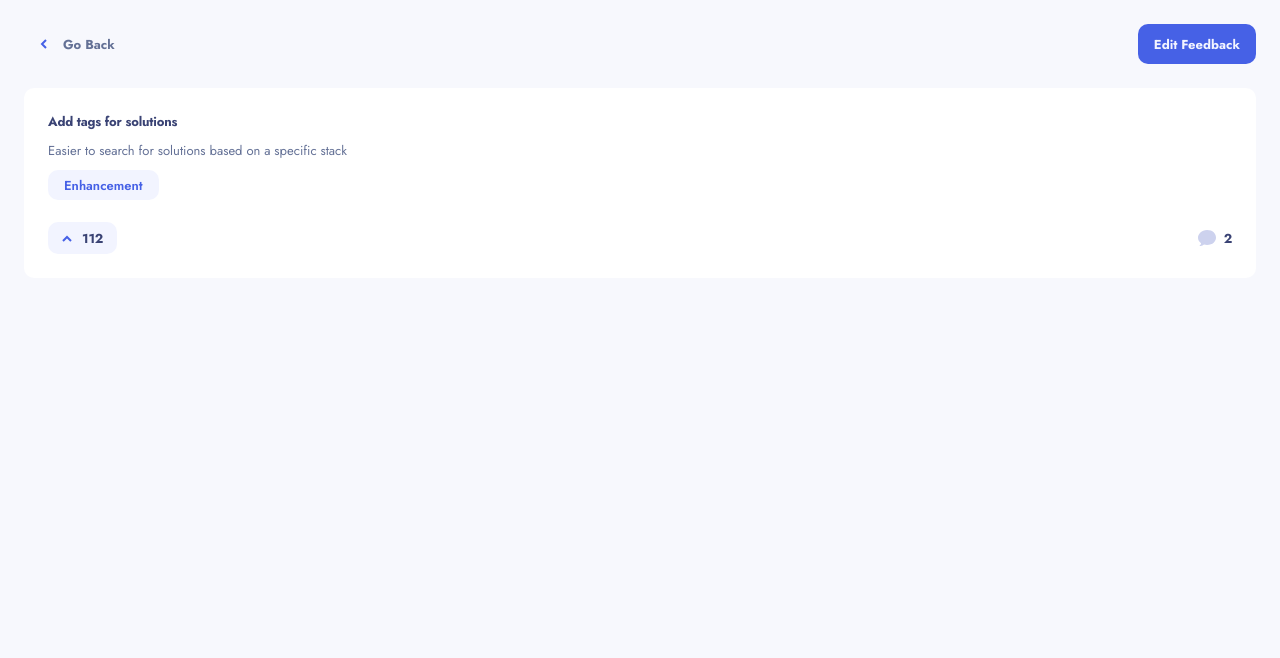
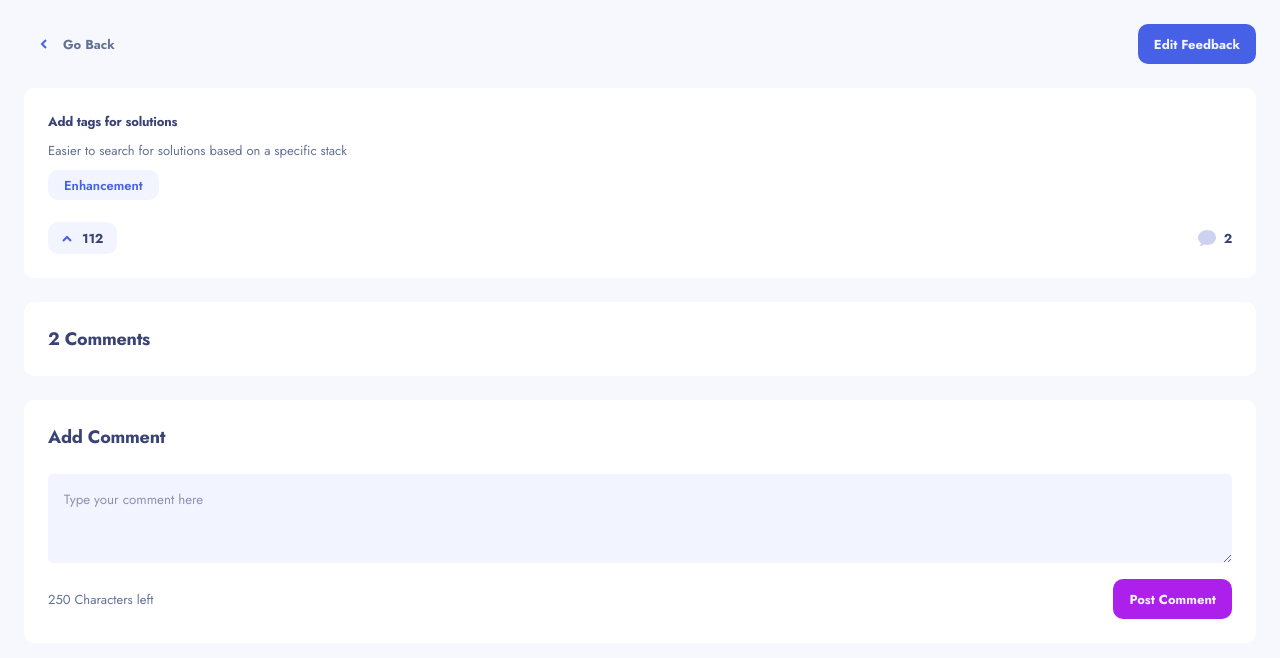
Before and after one commit to ryanbradley-webdev/product-feedback-app, a React (Vite) app in the folder client/: page /3456 in a window 1280 px wide. Shown: the top 658 px of the page. Built offline with nearby package versions, Linux system fonts and the light colour scheme.

Commit message:
Add basic comment posting UI.

```diff
--- /dev/null
+++ b/client/src/components/comments/Comments.tsx
@@ -0,0 +1,74 @@
+import { useState } from 'react'
+import styles from './comments.module.css'
+import Button from '../button/Button'
+
+export default function Comments({
+    comments
+}: {
+    comments: FeedbackComment[]
+}) {
+    const [userComment, setUserComment] = useState('')
+
+    const handleChange = (e: React.ChangeEvent<HTMLTextAreaElement>) => {
+        if (e.target.value.length > 250) {
+            return
+        }
+
+        setUserComment(e.target.value)
+    }
+
+    const handleSubmit = (e: React.FormEvent) => {
+        e.preventDefault()
+    }
+
+    return (
+        <>
+
+            <section
+                className={styles.comments}
+            >
+
+                <h3>
+                    {comments.length} Comment{comments.length !== 1 && 's'}
+                </h3>
+
+            </section>
+
+            <form
+                className={styles.add_comment}
+                onSubmit={handleSubmit}
+            >
+
+                <h3>
+                    Add Comment
+                </h3>
+
+                <textarea
+                    name="comment"
+                    id="comment"
+                    rows={3}
+                    cols={30}
+                    onChange={handleChange}
+                    value={userComment}
+                    placeholder='Type your comment here'
+                />
+
+                <div>
+
+                    <p>
+                        {250 - userComment.length} Characters left
+                    </p>
+
+                    <Button
+                        color='purple'
+                    >
+                        Post Comment
+                    </Button>
+
+                </div>
+
+            </form>
+
+        </>
+    )
+}
--- /dev/null
+++ b/client/src/components/comments/comments.module.css
@@ -0,0 +1,44 @@
+.comments,
+.add_comment {
+    display: grid;
+    padding: 24px;
+    background-color: var(--clr-white-900);
+    border-radius: var(--radius-btn);
+}
+
+:where(.comments, .add_comment) h3 {
+    color: var(--clr-blue-600);
+}
+
+.add_comment {
+    row-gap: 16px;
+}
+
+.add_comment > h3 {
+    margin-bottom: 8px;
+}
+
+.add_comment > div {
+    display: flex;
+    align-items: center;
+    justify-content: space-between;
+    color: var(--clr-grey-300);
+    font-size: 13px;
+}
+
+.add_comment textarea {
+    min-height: 80px;
+    padding: 16px;
+    font-family: inherit;
+    background-color: var(--clr-white-600);
+    border: none;
+    border-radius: 5px;
+}
+
+.add_comment textarea::placeholder {
+    color: #8C92B3;
+}
+
+.add_comment textarea:is(:hover, :focus) {
+    outline: none;
+}
--- a/client/src/routes/feedback/Feedback.tsx
+++ b/client/src/routes/feedback/Feedback.tsx
@@ -4,6 +4,7 @@ import { useQuery } from '@tanstack/react-query'
 import { SAMPLE_FEEDBACK } from '../../sampleData/feedback'
 import FeedbackCard from '../../components/feedbackCard/FeedbackCard'
 import Button from '../../components/button/Button'
+import Comments from '../../components/comments/Comments'
 
 export default function Feedback() {
     const { id } = useParams()
@@ -45,9 +46,17 @@ export default function Feedback() {
 
             {
                 feedback ? (
-                    <FeedbackCard
-                        {...feedback}
-                    />
+                    <>
+
+                        <FeedbackCard
+                            {...feedback}
+                        />
+
+                        <Comments
+                            comments={feedback.comments}
+                        />
+
+                    </>
                 ) : (
                     'No feedback found'
                 )
```
